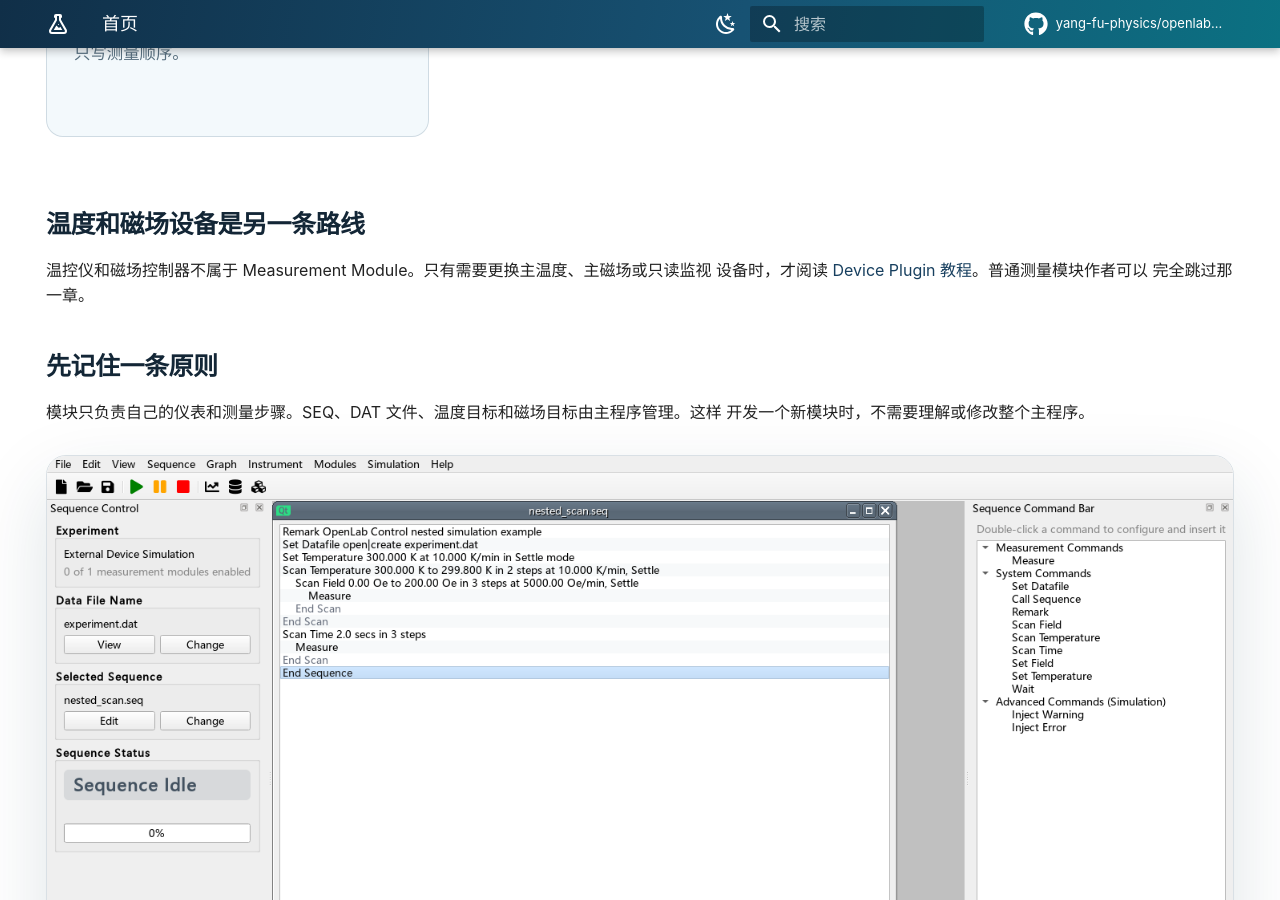
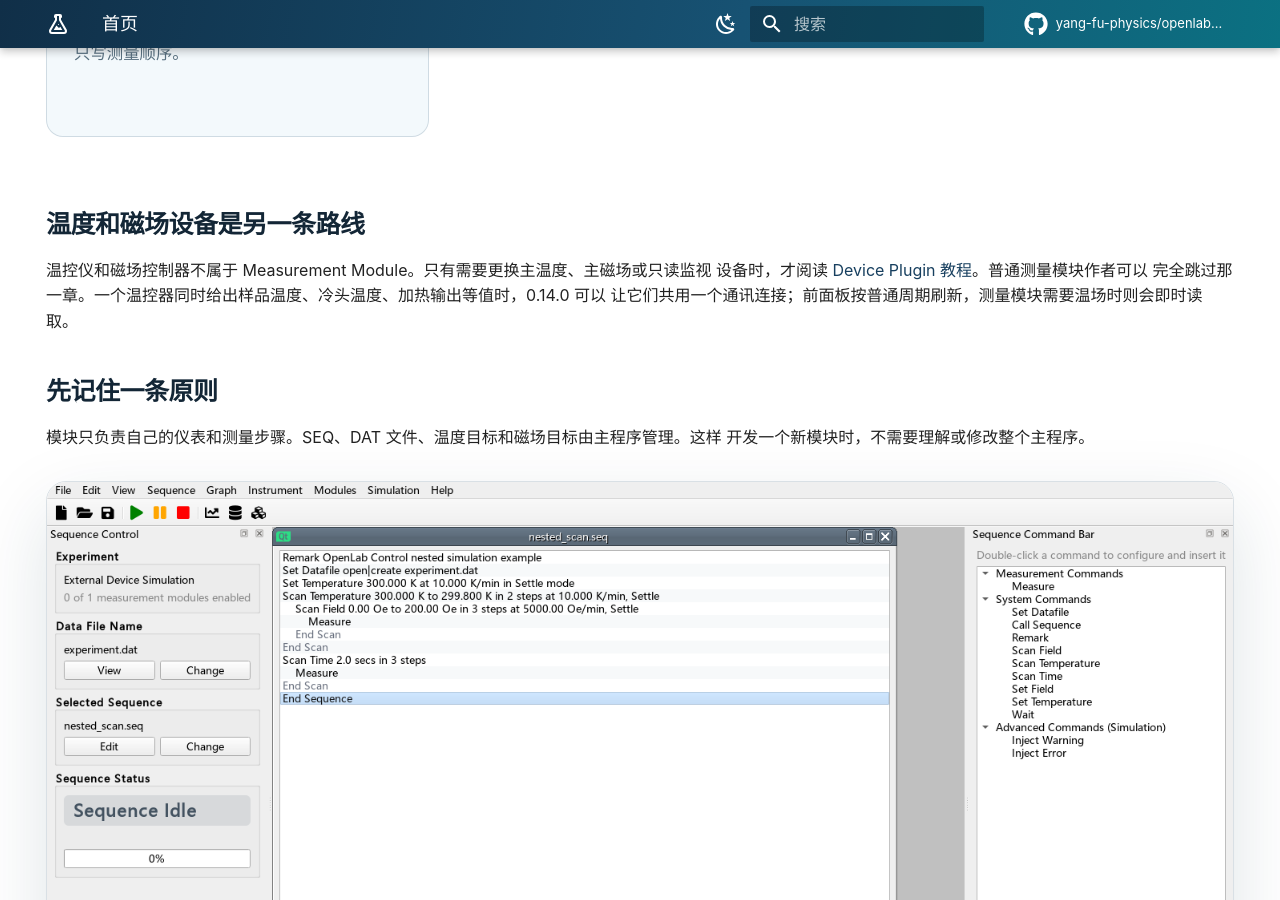
Before and after one commit to yang-fu-physics/openlab-control, an MkDocs documentation site: the page built from docs/index.md, in a window 1280 px wide and 900 px high, scrolled down 1531 px. Built offline with MkDocs 1.6.1 and Material for MkDocs 9.7.7, drawn with Linux system fonts in a browser that asks for light colours; comment, search, counter and statistics services are not loaded; some of the changed text lies outside the part shown.

```diff
--- a/docs/index.md
+++ b/docs/index.md
@@ -6,7 +6,7 @@ hide:
 
 <section class="olc-hero">
   <div>
-    <div class="olc-eyebrow">OpenLab Control · 中文教程</div>
+    <div class="olc-eyebrow">OpenLab Control 0.14.0 · 中文教程</div>
     <h1>先做出一个能测量的模块，再慢慢增加功能。</h1>
     <p class="olc-hero-copy">
       不需要先读懂整个程序。你可以复制一个不连接仪表的四通道例子，运行成功后，再加入
@@ -83,7 +83,8 @@ Measurement Module 是“完成一次测量”的小程序，例如读取电阻
 
 温控仪和磁场控制器不属于 Measurement Module。只有需要更换主温度、主磁场或只读监视
 设备时，才阅读 [Device Plugin 教程](development/device-plugin.md)。普通测量模块作者可以
-完全跳过那一章。
+完全跳过那一章。一个温控器同时给出样品温度、冷头温度、加热输出等值时，0.14.0 可以
+让它们共用一个通讯连接；前面板按普通周期刷新，测量模块需要温场时则会即时读取。
 
 ## 先记住一条原则
 
--- a/pyproject.toml
+++ b/pyproject.toml
@@ -4,7 +4,7 @@ build-backend = "setuptools.build_meta"
 
 [project]
 name = "openlab-control"
-version = "0.13.3"
+version = "0.14.0"
 description = "Plugin-oriented low-temperature, magnetic-field and measurement control framework"
 readme = "README.md"
 requires-python = ">=3.11"
--- a/src/labcontrol/__init__.py
+++ b/src/labcontrol/__init__.py
@@ -5,4 +5,4 @@
 保持一致。
 """
 
-__version__ = "0.13.3"
+__version__ = "0.14.0"
```
Also changed, not shown: CHANGELOG.md (+20 -0 lines), README.md (+4 -3 lines), docs/ARCHITECTURE.md (+2 -2 lines), docs/DAT_FORMAT.md (+1 -1 lines), docs/development/device-plugin.md (+1 -1 lines), docs/getting-started/source.md (+1 -1 lines), docs/getting-started/windows.md (+5 -5 lines), 2 other files.
